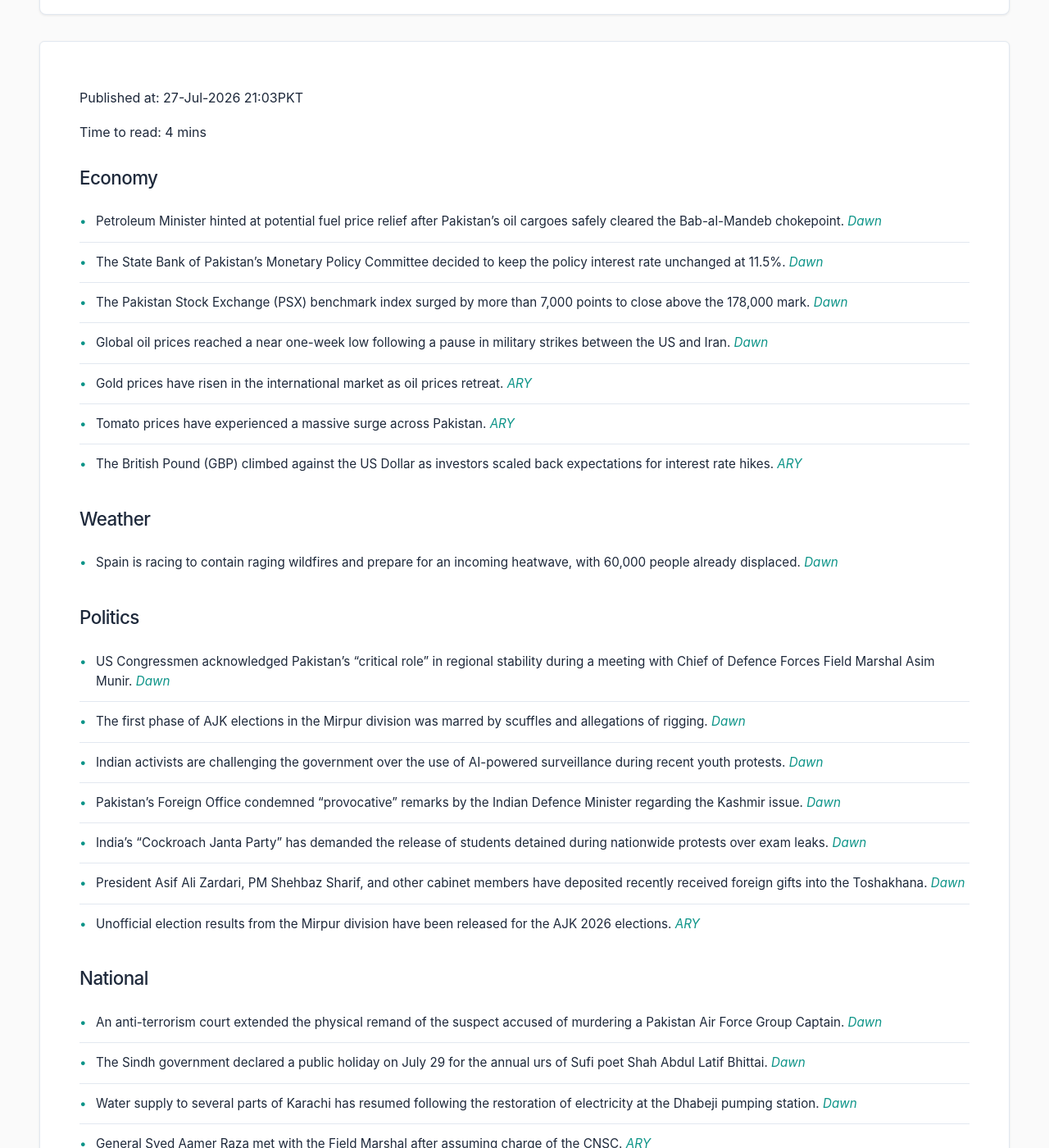
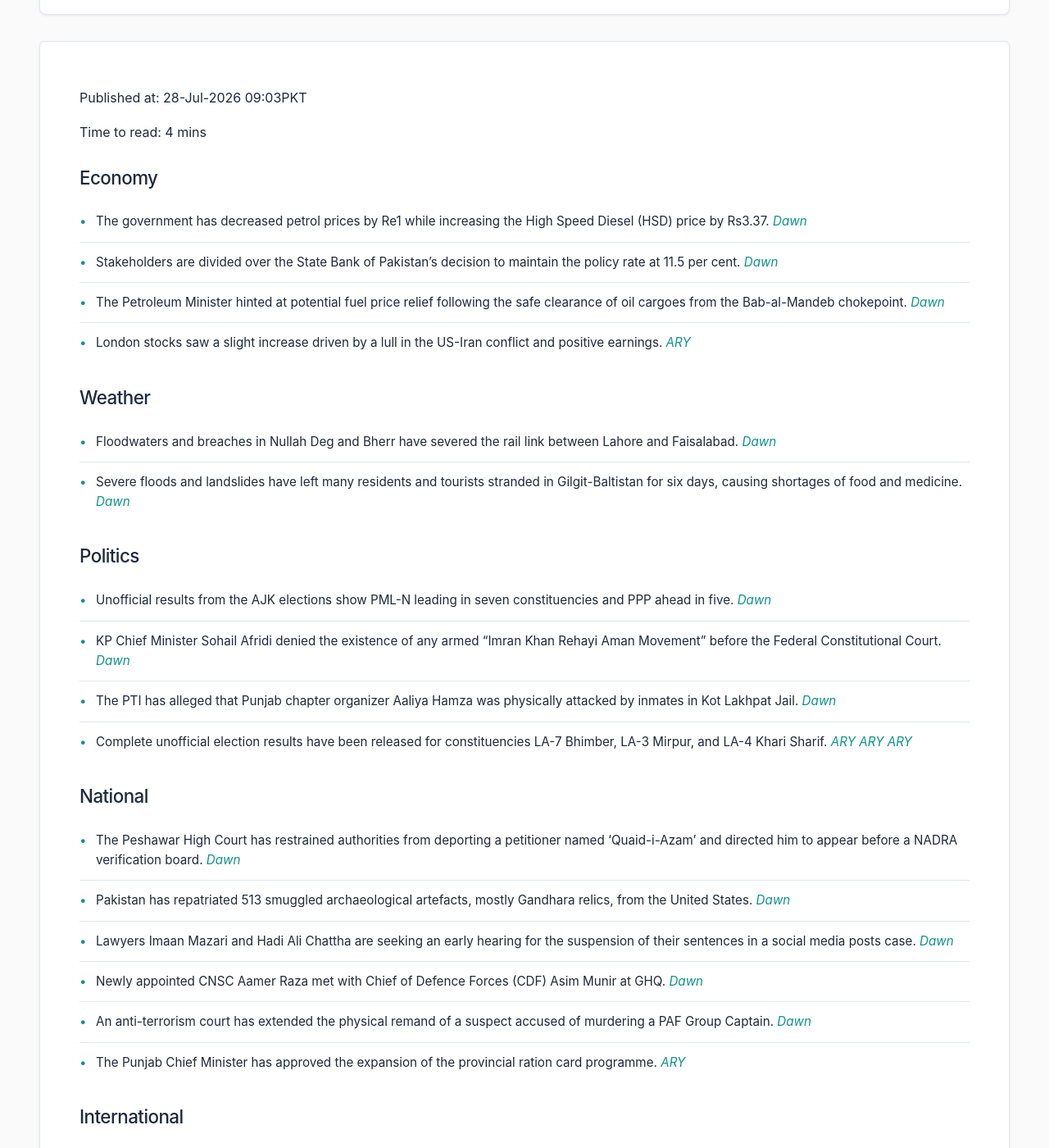
Before and after one commit to zsubzwary/news, a Jekyll site: the page built from en/index.md, in a window 1280 px wide and 1400 px high, scrolled down 209 px. Shown: the whole window at 82% size. Built offline with Jekyll 4.4.1, drawn with Linux system fonts in a browser that asks for light colours; some web fonts are replaced; comment, search, counter and statistics services are not loaded; some of the changed text lies outside the part shown.

Commit message:
DateTime; 2026-07-28T04:03:50.177Z

```diff
--- a/en/index.md
+++ b/en/index.md
@@ -4,52 +4,48 @@ title: Pakistan News Briefing
 lang: en
 ---
 
-Published at: 27-Jul-2026 21:03PKT
+Published at: 28-Jul-2026 09:03PKT
 
 Time to read: 4 mins
 
 ### Economy
-- Petroleum Minister hinted at potential fuel price relief after Pakistan's oil cargoes safely cleared the Bab-al-Mandeb chokepoint. *[Dawn](https://www.dawn.com/news/2018766/petroleum-minister-hints-at-fuel-price-relief-after-pakistans-oil-cargoes-clear-bab-al-mandeb)*
-- The State Bank of Pakistan's Monetary Policy Committee decided to keep the policy interest rate unchanged at 11.5%. *[Dawn](https://www.dawn.com/news/2018718/central-bank-keeps-policy-rate-unchanged-at-115pc)*
-- The Pakistan Stock Exchange (PSX) benchmark index surged by more than 7,000 points to close above the 178,000 mark. *[Dawn](https://www.dawn.com/news/2018715/psx-opens-week-in-the-green-gains-more-than-7000-points-to-close-above-178000-mark)*
-- Global oil prices reached a near one-week low following a pause in military strikes between the US and Iran. *[Dawn](https://www.dawn.com/news/2018729/oil-prices-near-one-week-low-after-us-iran-pause-fighting-over-weekend)*
-- Gold prices have risen in the international market as oil prices retreat. *[ARY](https://arynews.tv/gold-rate-today-international-market-july-27-2026)*
-- Tomato prices have experienced a massive surge across Pakistan. *[ARY](https://arynews.tv/tomatoes-prices-skyrocket-in-pakistan)*
-- The British Pound (GBP) climbed against the US Dollar as investors scaled back expectations for interest rate hikes. *[ARY](https://arynews.tv/gbp-to-usd-pound-climbs-as-investors-scale-back-rate-hike-bets)*
+- The government has decreased petrol prices by Re1 while increasing the High Speed Diesel (HSD) price by Rs3.37. *[Dawn](https://www.dawn.com/news/2018803/govt-decreases-petrol-price-by-re1-increases-hsd-price-by-rs337)*
+- Stakeholders are divided over the State Bank of Pakistan's decision to maintain the policy rate at 11.5 per cent. *[Dawn](https://www.dawn.com/news/2018929/policy-rate-pause-splits-stakeholders)*
+- The Petroleum Minister hinted at potential fuel price relief following the safe clearance of oil cargoes from the Bab-al-Mandeb chokepoint. *[Dawn](https://www.dawn.com/news/2018766/petroleum-minister-hints-at-fuel-price-relief-after-pakistans-oil-cargoes-clear-bab-al-mandeb)*
+- London stocks saw a slight increase driven by a lull in the US-Iran conflict and positive earnings. *[ARY](https://arynews.tv/london-stocks-inch-up-as-us-iran-pause-earnings-lift-risk-appetite)*
 
 ### Weather
-- Spain is racing to contain raging wildfires and prepare for an incoming heatwave, with 60,000 people already displaced. *[Dawn](https://www.dawn.com/news/2018742/spain-races-to-contain-blazes-before-temperatures-rise)*
+- Floodwaters and breaches in Nullah Deg and Bherr have severed the rail link between Lahore and Faisalabad. *[Dawn](https://www.dawn.com/news/2018903/floodwaters-sever-rail-link-between-lahore-faisalabad)*
+- Severe floods and landslides have left many residents and tourists stranded in Gilgit-Baltistan for six days, causing shortages of food and medicine. *[Dawn](https://www.dawn.com/news/2018881/many-stranded-in-gb-for-six-days-as-flood-delays-repairs)*
 
 ### Politics
-- US Congressmen acknowledged Pakistan's "critical role" in regional stability during a meeting with Chief of Defence Forces Field Marshal Asim Munir. *[Dawn](https://www.dawn.com/news/2018779/in-meeting-with-cdf-munir-us-congressmen-acknowledge-pakistans-critical-role-in-regional-stability-ispr)*
-- The first phase of AJK elections in the Mirpur division was marred by scuffles and allegations of rigging. *[Dawn](https://www.dawn.com/news/2018691/polling-concludes-in-mirpur-division-as-scuffles-rigging-allegations-mar-first-phase-of-ajk-elections)*
-- Indian activists are challenging the government over the use of AI-powered surveillance during recent youth protests. *[Dawn](https://www.dawn.com/news/2018775/modi-faces-challenge-from-activists-over-surveillance-at-india-youth-protest)*
-- Pakistan's Foreign Office condemned "provocative" remarks by the Indian Defence Minister regarding the Kashmir issue. *[Dawn](https://www.dawn.com/news/2018711/fo-condemns-indian-ministers-remarks-on-kashmir-issue-warns-against-underestimating-resolve-to-thwart-any-adventurism)*
-- India's "Cockroach Janta Party" has demanded the release of students detained during nationwide protests over exam leaks. *[Dawn](https://www.dawn.com/news/2018741/indias-cockroach-janta-party-demands-release-of-protesters-after-reports-of-detention)*
-- President Asif Ali Zardari, PM Shehbaz Sharif, and other cabinet members have deposited recently received foreign gifts into the Toshakhana. *[Dawn](https://www.dawn.com/news/2018662/president-pm-others-return-gifts-to-toshakhana)*
-- Unofficial election results from the Mirpur division have been released for the AJK 2026 elections. *[ARY](https://arynews.tv/ajk-elections-2026-unofficial-results-from-mirpur-division)*
+- Unofficial results from the AJK elections show PML-N leading in seven constituencies and PPP ahead in five. *[Dawn](https://www.dawn.com/news/2018908/close-contest-sees-n-take-the-lead-in-mirpur-polls)*
+- KP Chief Minister Sohail Afridi denied the existence of any armed "Imran Khan Rehayi Aman Movement" before the Federal Constitutional Court. *[Dawn](https://www.dawn.com/news/2018901/no-release-imran-force-exists-kp-cm-tells-federal-constitutional-court)*
+- The PTI has alleged that Punjab chapter organizer Aaliya Hamza was physically attacked by inmates in Kot Lakhpat Jail. *[Dawn](https://www.dawn.com/news/2018804/pti-claims-jailed-leader-aaliya-hamza-attacked-in-kot-lakhpat-jail)*
+- Complete unofficial election results have been released for constituencies LA-7 Bhimber, LA-3 Mirpur, and LA-4 Khari Sharif. *[ARY](https://arynews.tv/la-7-bhimber-3-complete-unofficial-results)* *[ARY](https://arynews.tv/la-3-mirpur-complete-unofficial-result)* *[ARY](https://arynews.tv/la-4-khari-sharif-complete-unofficial-result)*
 
 ### National
-- An anti-terrorism court extended the physical remand of the suspect accused of murdering a Pakistan Air Force Group Captain. *[Dawn](https://www.dawn.com/news/2018777/islamabad-court-extends-physical-remand-of-paf-officers-alleged-killer-by-seven-days)*
-- The Sindh government declared a public holiday on July 29 for the annual urs of Sufi poet Shah Abdul Latif Bhittai. *[Dawn](https://www.dawn.com/news/2018748/public-holiday-in-sindh-on-wednesday-for-shah-abdul-latif-bhittais-urs)*
-- Water supply to several parts of Karachi has resumed following the restoration of electricity at the Dhabeji pumping station. *[Dawn](https://www.dawn.com/news/2018724/water-supply-to-parts-of-karachi-resumes-after-power-at-dhabeji-pumping-station-restored)*
-- General Syed Aamer Raza met with the Field Marshal after assuming charge of the CNSC. *[ARY](https://arynews.tv/general-syed-aamer-raza-calls-on-field-marshal-after-assuming-charge-of-cnsc)*
+- The Peshawar High Court has restrained authorities from deporting a petitioner named ‘Quaid-i-Azam’ and directed him to appear before a NADRA verification board. *[Dawn](https://www.dawn.com/news/2018808/phc-stops-deportation-of-man-named-quaid-i-azam-directs-him-to-appear-before-nadra-board)*
+- Pakistan has repatriated 513 smuggled archaeological artefacts, mostly Gandhara relics, from the United States. *[Dawn](https://www.dawn.com/news/2018915/513-smuggled-artefacts-repatriated-from-us)*
+- Lawyers Imaan Mazari and Hadi Ali Chattha are seeking an early hearing for the suspension of their sentences in a social media posts case. *[Dawn](https://www.dawn.com/news/2018916/imaan-hadi-seek-early-hearing-of-their-petition-in-peca-case)*
+- Newly appointed CNSC Aamer Raza met with Chief of Defence Forces (CDF) Asim Munir at GHQ. *[Dawn](https://www.dawn.com/news/2018788/newly-appointed-cnsc-aamer-raza-meets-cdf-asim-munir-in-rawalpindi-ispr)*
+- An anti-terrorism court has extended the physical remand of a suspect accused of murdering a PAF Group Captain. *[Dawn](https://www.dawn.com/news/2018777/islamabad-court-extends-physical-remand-of-paf-officers-alleged-killer-by-seven-days)*
+- The Punjab Chief Minister has approved the expansion of the provincial ration card programme. *[ARY](https://arynews.tv/punjab-cm-approves-expansion-of-ration-card-programme)*
 
 ### International
-- Four Pakistani nationals were reportedly killed in a suspected ambush in South Africa. *[Dawn](https://www.dawn.com/news/2018768/four-men-reportedly-pakistani-nationals-gunned-down-in-south-africa)*
-- An Australian court upheld a racial vilification ruling against Senator Pauline Hanson regarding her comments about a Muslim senator. *[Dawn](https://www.dawn.com/news/2018722/australian-politician-fails-to-overturn-racial-vilification-ruling-over-telling-muslim-senator-to-go-back-to-pakistan)*
-- A mass shooting near the Space Needle in Seattle killed three people and wounded four others. *[Dawn](https://www.dawn.com/news/2018716/mass-shooting-kills-3-wounds-4-near-space-needle-landmark-in-seattle)*
-- Diplomatic efforts have resulted in a lull in the fighting between the US and Iran. *[Dawn](https://www.dawn.com/news/2018664/lull-in-iran-us-fighting-achieved-by-fresh-round-of-diplomacy)*
-- Benjamin Netanyahu noted that Iran was a primary topic of discussion during his meeting with Donald Trump. *[ARY](https://arynews.tv/netanyahu-says-iran-is-top-agenda-in-meeting-with-trump)*
+- At least 624 US military service members have been wounded since the onset of the conflict with Iran in February. *[Dawn](https://www.dawn.com/news/2018883/over-600-us-troops-wounded-since-iran-war-began)*
+- US congressmen met with Pakistan's CDF Asim Munir, acknowledging Pakistan's critical role in regional stability. *[Dawn](https://www.dawn.com/news/2018779/in-meeting-with-cdf-munir-us-congressmen-acknowledge-pakistans-critical-role-in-regional-stability-ispr)*
+- A lull in fighting has been reported between the US and Iran following a period of escalating violence. *[Dawn](https://www.dawn.com/news/2018922/lull-in-fighting)*
+- The Kuwaiti Foreign Minister is scheduled to undertake an official visit to Pakistan from July 28 to 29. *[Dawn](https://www.dawn.com/news/2018791/kuwaiti-foreign-minister-to-visit-pakistan-from-july-28-to-29)*
+- Four men, reportedly Pakistani nationals, were gunned down in a suspected ambush in South Africa. *[Dawn](https://www.dawn.com/news/2018768/four-men-reportedly-pakistani-nationals-gunned-down-in-south-africa)*
 
 ### Sports
-- The inclusion of cricket in the 2028 Los Angeles Olympics is seen as a strategic move to gain access to the massive Indian market. *[Dawn](https://www.dawn.com/news/2018762/how-cricket-could-become-the-olympics-gateway-to-india)*
+- Football star Cristiano Ronaldo is set to make his acting debut in a new series. *[ARY](https://arynews.tv/cristiano-ronaldo-to-make-acting-debut-in-new-series)*
 
 ### Health
-- Pakistan has entered a decisive phase in polio eradication, though insecurity in southern Khyber Pakhtunkhwa remains a significant hurdle. *[Dawn](https://www.dawn.com/news/2018773/pakistan-tells-global-watchdog-polio-eradication-is-within-reach-insecurity-in-kp-remains-biggest-hurdle)*
+- Michigan is currently managing an ongoing outbreak of cyclosporiasis with 9,253 reported cases. *[ARY](https://arynews.tv/michigan-reports-9253-cyclosporiasis-cases-in-ongoing-outbreak)*
 
 ### Other
-- Cast updates have been announced for the upcoming fifth season of *Bridgerton*. *[ARY](https://arynews.tv/bridgerton-season-5-cast-shake-up-whos-returning-whos-leaving-and-new-cast-members)*
-- Meghan Markle expressed feeling "vindicated" following an Emmy nomination for a Netflix show. *[ARY](https://arynews.tv/meghan-markle-feels-vindicated-by-emmy-nomination-for-cancelled-netflix-show)*
-- Sydney Sweeney has faced fan backlash over recent vacation photos shared on social media. *[ARY](https://arynews.tv/sydney-sweeney-sparks-fan-backlash-over-romantic-vacation-snaps-with-scooter-braun)*
-- Artist Shamoon Ismail has been featured on Zohran Mamdani's playlist. *[ARY](https://arynews.tv/shamoon-ismail-lands-on-zohran-mamdanis-playlist)*
+- Justin Baldoni celebrated his 12th wedding anniversary with his wife, Emily. *[ARY](https://arynews.tv/justin-baldoni-celebrates-12th-wedding-anniversary-with-wife-emily-amid-ongoing-blake-lively-legal-drama)*
+- Meghan Markle is facing fresh online scrutiny regarding constant media attention. *[ARY](https://arynews.tv/meghan-markle-faces-fresh-online-scrutiny-over-constant-media-attention)*
+- Indian actress Kangana Ranaut has expressed interest in becoming India's education minister. *[ARY](https://arynews.tv/kangana-ranaut-wants-to-become-indias-education-minister)*
```
